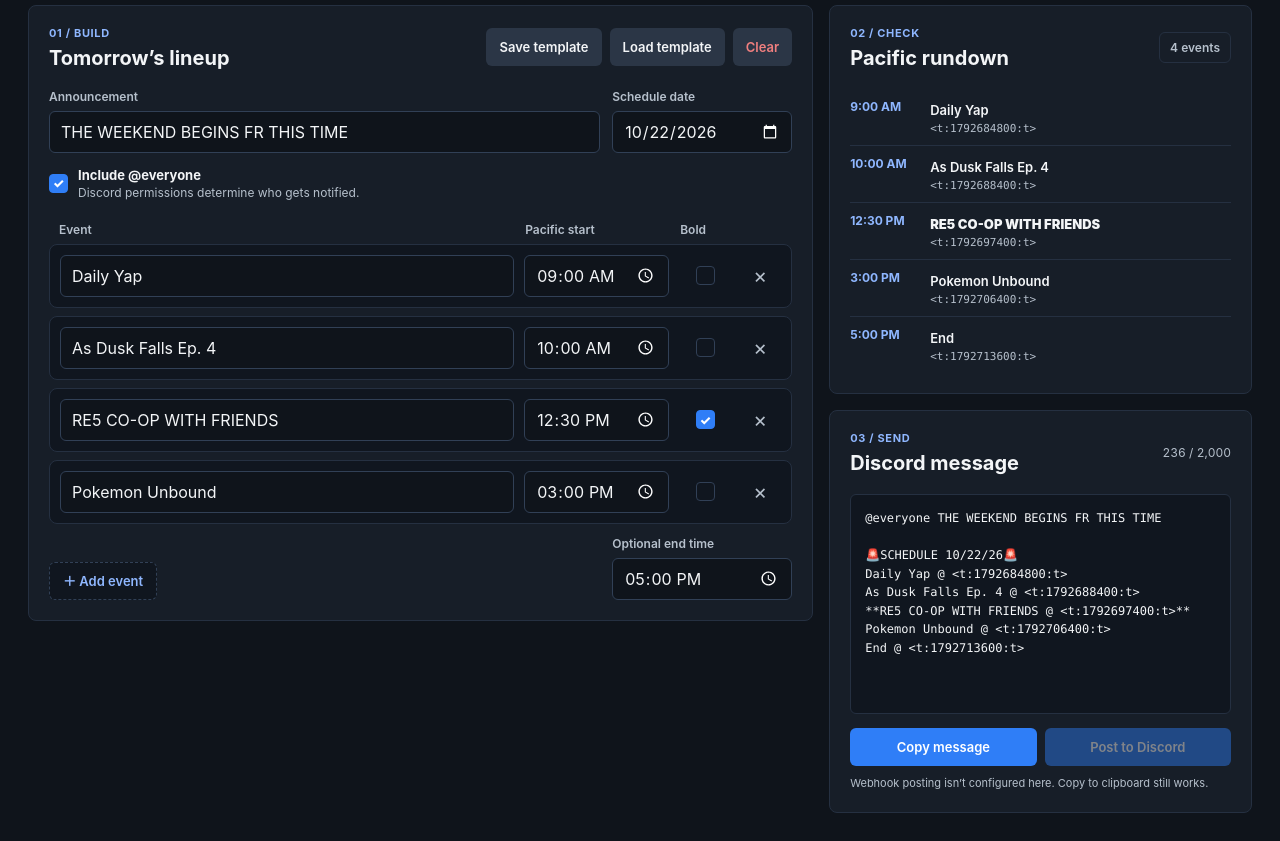
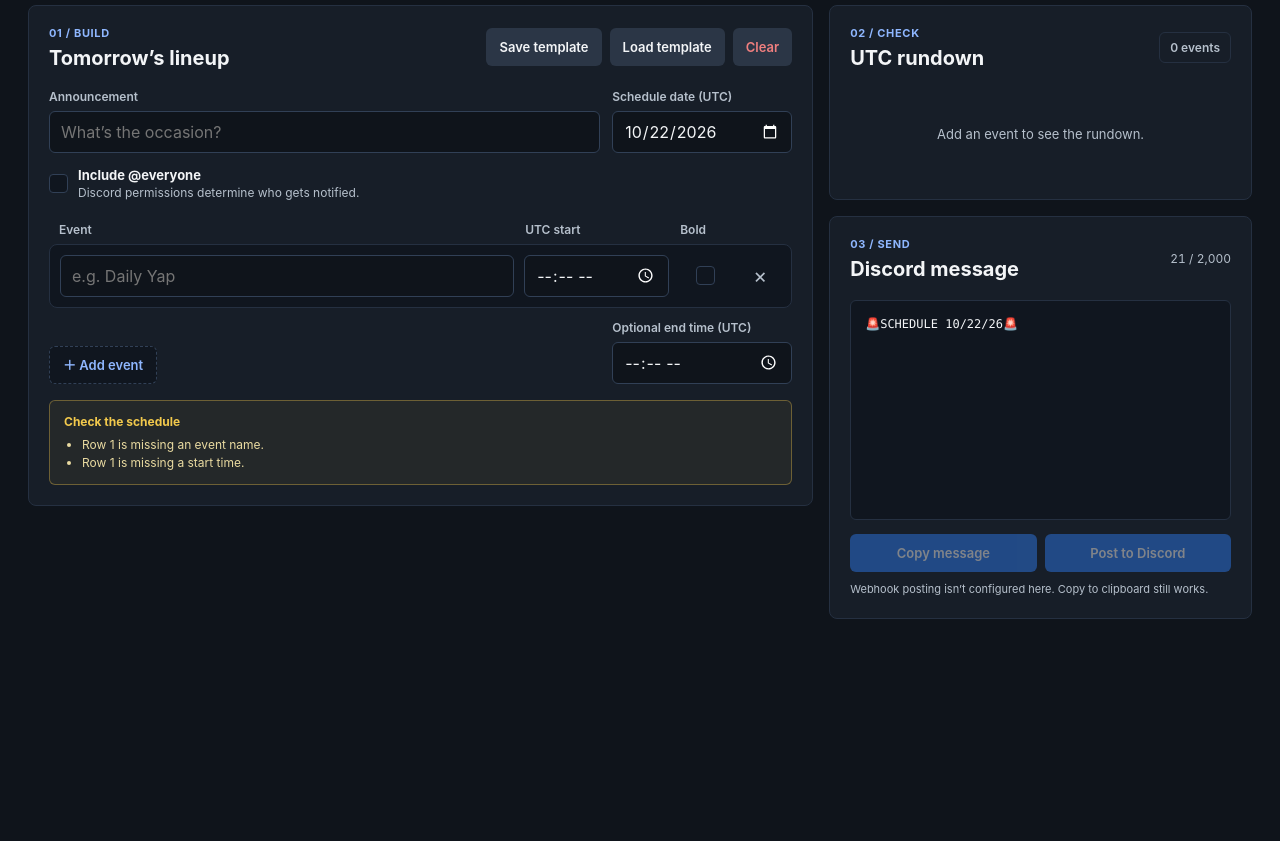
Before and after one commit to phantomsafe42/discord-stream-scheduler, a website with bundled scripts: page public/index.html in a window 1280 px wide. Shown: the part 97-938 px from the top of the page. After the commit the page ends 800 px from the top, so only its background shows below. Built offline with nearby package versions, Linux system fonts and the light colour scheme; files whose address does not match are found by name.

Commit message:
feat: use UTC for Discord schedule entry

```diff
--- a/public/app.js
+++ b/public/app.js
@@ -2,18 +2,13 @@ import {
   MAX_ROWS,
   buildDiscordMessage,
   cleanSingleLine,
-  pacificDateTimeToUnix,
-  tomorrowInPacific,
+  utcDateTimeToUnix,
+  tomorrowInUTC,
   validateSchedule
 } from "./core.js";
 
-const STORAGE_KEY = "discord-scheduler-template-v1";
-const defaultRows = [
-  { name: "Daily Yap", time: "09:00", bold: false },
-  { name: "As Dusk Falls Ep. 4", time: "10:00", bold: false },
-  { name: "RE5 CO-OP WITH FRIENDS", time: "12:30", bold: true },
-  { name: "Pokemon Unbound", time: "15:00", bold: false }
-];
+const STORAGE_KEY = "discord-scheduler-template-utc-v1";
+const PACIFIC_STORAGE_KEY = "discord-scheduler-template-v1";
 
 const elements = {
   announcement: document.querySelector("#announcement"),
@@ -86,11 +81,10 @@ function readSchedule() {
   };
 }
 
-function formatPacificTime(time) {
+function formatUTCTime(time) {
   if (!time) return "—";
   const [hour, minute] = time.split(":").map(Number);
-  return new Intl.DateTimeFormat("en-US", { hour: "numeric", minute: "2-digit" })
-    .format(new Date(2020, 0, 1, hour, minute));
+  return `${String(hour).padStart(2, "0")}:${String(minute).padStart(2, "0")} UTC`;
 }
 
 function updateAddState() {
@@ -118,7 +112,7 @@ function renderPreview(schedule) {
     item.className = "preview-item";
     const time = document.createElement("span");
     time.className = "preview-time";
-    time.textContent = formatPacificTime(entry.time);
+    time.textContent = formatUTCTime(entry.time);
     const details = document.createElement("div");
     const name = document.createElement("span");
     name.className = "preview-name";
@@ -127,7 +121,7 @@ function renderPreview(schedule) {
     const timestamp = document.createElement("code");
     timestamp.className = "preview-stamp";
     try {
-      timestamp.textContent = `<t:${pacificDateTimeToUnix(schedule.date, entry.time)}:t>`;
+      timestamp.textContent = `<t:${utcDateTimeToUnix(schedule.date, entry.time)}:t>`;
     } catch (error) {
       timestamp.textContent = error.message;
     }
@@ -166,7 +160,7 @@ function render() {
   elements.raw.textContent = message;
   elements.characters.textContent = `${message.length.toLocaleString()} / 2,000`;
   elements.characters.classList.toggle("over", message.length > 2000);
-  elements.copy.disabled = !message || message.startsWith("Cannot generate");
+  elements.copy.disabled = !message || message.startsWith("Cannot generate") || warnings.length > 0;
   elements.post.disabled = !webhookConfigured || elements.copy.disabled || warnings.length > 0;
   renderPreview(schedule);
   updateAddState();
@@ -174,7 +168,7 @@ function render() {
 
 function applySchedule(schedule) {
   elements.announcement.value = cleanSingleLine(schedule.announcement, 240);
-  elements.date.value = /^\d{4}-\d{2}-\d{2}$/.test(schedule.date ?? "") ? schedule.date : tomorrowInPacific();
+  elements.date.value = /^\d{4}-\d{2}-\d{2}$/.test(schedule.date ?? "") ? schedule.date : tomorrowInUTC();
   elements.includeEveryone.checked = schedule.includeEveryone !== false;
   elements.endTime.value = /^\d{2}:\d{2}$/.test(schedule.endTime ?? "") ? schedule.endTime : "";
   elements.rows.replaceChildren();
@@ -204,8 +198,13 @@ elements.save.addEventListener("click", () => {
 elements.load.addEventListener("click", () => {
   try {
     const saved = localStorage.getItem(STORAGE_KEY);
-    if (!saved) return showToast("No saved template yet");
-    applySchedule({ ...JSON.parse(saved), date: tomorrowInPacific() });
+    if (!saved) {
+      showToast(localStorage.getItem(PACIFIC_STORAGE_KEY)
+        ? "Old Pacific template remains saved; re-enter its times in UTC."
+        : "No saved UTC template yet");
+      return;
+    }
+    applySchedule({ ...JSON.parse(saved), date: tomorrowInUTC() });
     showToast("Template loaded for tomorrow");
   } catch {
     showToast("Saved template is invalid");
@@ -214,7 +213,7 @@ elements.load.addEventListener("click", () => {
 
 elements.clear.addEventListener("click", () => {
   if (!confirm("Clear the current schedule? Your saved template will stay available.")) return;
-  applySchedule({ announcement: "", date: tomorrowInPacific(), includeEveryone: false, rows: [{}], endTime: "" });
+  applySchedule({ announcement: "", date: tomorrowInUTC(), includeEveryone: false, rows: [{}], endTime: "" });
 });
 
 elements.copy.addEventListener("click", async () => {
@@ -262,10 +261,10 @@ async function checkWebhook() {
 }
 
 applySchedule({
-  announcement: elements.announcement.value,
-  date: tomorrowInPacific(),
-  includeEveryone: true,
-  rows: defaultRows,
-  endTime: "17:00"
+  announcement: "",
+  date: tomorrowInUTC(),
+  includeEveryone: false,
+  rows: [{}],
+  endTime: ""
 });
 checkWebhook();
--- a/public/core.js
+++ b/public/core.js
@@ -1,71 +1,31 @@
-export const TIME_ZONE = "America/Los_Angeles";
+export const TIME_ZONE = "UTC";
 export const MAX_ROWS = 20;
 export const MAX_MESSAGE_LENGTH = 2000;
 export const MAX_EVENT_LENGTH = 100;
 export const MAX_ANNOUNCEMENT_LENGTH = 240;
 
-const localFormatter = new Intl.DateTimeFormat("en-CA", {
-  timeZone: TIME_ZONE,
-  year: "numeric",
-  month: "2-digit",
-  day: "2-digit",
-  hour: "2-digit",
-  minute: "2-digit",
-  second: "2-digit",
-  hourCycle: "h23"
-});
-
-function partsAt(milliseconds) {
-  const parts = Object.fromEntries(
-    localFormatter
-      .formatToParts(new Date(milliseconds))
-      .filter((part) => part.type !== "literal")
-      .map((part) => [part.type, Number(part.value)])
-  );
-  return parts;
-}
-
-function sameLocal(parts, wanted) {
-  return ["year", "month", "day", "hour", "minute"].every(
-    (key) => parts[key] === wanted[key]
-  );
-}
-
-export function pacificDateTimeToUnix(date, time) {
+export function utcDateTimeToUnix(date, time) {
   if (!/^\d{4}-\d{2}-\d{2}$/.test(date) || !/^\d{2}:\d{2}$/.test(time)) {
     throw new RangeError("Enter a valid date and time.");
   }
 
   const [year, month, day] = date.split("-").map(Number);
   const [hour, minute] = time.split(":").map(Number);
-  const wanted = { year, month, day, hour, minute };
-  const naiveUtc = Date.UTC(year, month - 1, day, hour, minute);
-  const matches = [];
-
-  // Search the complete range of real-world UTC offsets. This resolves PST/PDT
-  // without assuming either offset and lets us detect skipped DST wall times.
-  for (let offsetMinutes = -14 * 60; offsetMinutes <= 14 * 60; offsetMinutes += 15) {
-    const candidate = naiveUtc - offsetMinutes * 60_000;
-    if (sameLocal(partsAt(candidate), wanted)) matches.push(candidate);
+  const instant = new Date(0);
+  instant.setUTCFullYear(year, month - 1, day);
+  instant.setUTCHours(hour, minute, 0, 0);
+  if (
+    instant.getUTCFullYear() !== year || instant.getUTCMonth() !== month - 1 ||
+    instant.getUTCDate() !== day || instant.getUTCHours() !== hour ||
+    instant.getUTCMinutes() !== minute
+  ) {
+    throw new RangeError("Enter a valid UTC date and time.");
   }
-
-  if (matches.length === 0) {
-    throw new RangeError("That Pacific time does not exist because of daylight saving time.");
-  }
-
-  // A fall-back hour occurs twice. Choose the first occurrence consistently.
-  return Math.min(...matches) / 1000;
+  return instant.getTime() / 1000;
 }
 
-export function tomorrowInPacific(now = new Date()) {
-  const todayParts = partsAt(now.getTime());
-  const noonUtc = Date.UTC(todayParts.year, todayParts.month - 1, todayParts.day, 12);
-  const tomorrow = new Date(noonUtc + 86_400_000);
-  return [
-    tomorrow.getUTCFullYear(),
-    String(tomorrow.getUTCMonth() + 1).padStart(2, "0"),
-    String(tomorrow.getUTCDate()).padStart(2, "0")
-  ].join("-");
+export function tomorrowInUTC(now = new Date()) {
+  return new Date(now.getTime() + 86_400_000).toISOString().slice(0, 10);
 }
 
 export function formatScheduleDate(date) {
@@ -95,7 +55,7 @@ export function validateSchedule(schedule) {
       return;
     }
     try {
-      const timestamp = pacificDateTimeToUnix(schedule.date, row.time);
+      const timestamp = utcDateTimeToUnix(schedule.date, row.time);
       if (seenTimes.has(timestamp)) warnings.push(`${label} has a duplicate start time.`);
       if (previousTimestamp !== null && timestamp < previousTimestamp) {
         warnings.push(`${label} is out of chronological order.`);
@@ -109,7 +69,7 @@ export function validateSchedule(schedule) {
 
   if (schedule.endTime) {
     try {
-      const endTimestamp = pacificDateTimeToUnix(schedule.date, schedule.endTime);
+      const endTimestamp = utcDateTimeToUnix(schedule.date, schedule.endTime);
       if (seenTimes.has(endTimestamp)) warnings.push("End has a duplicate time.");
       if (previousTimestamp !== null && endTimestamp < previousTimestamp) {
         warnings.push("End is earlier than the final event.");
@@ -133,13 +93,13 @@ export function buildDiscordMessage(schedule) {
   for (const row of rows) {
     const name = cleanSingleLine(row.name, MAX_EVENT_LENGTH);
     if (!name || !row.time) continue;
-    const timestamp = pacificDateTimeToUnix(schedule.date, row.time);
+    const timestamp = utcDateTimeToUnix(schedule.date, row.time);
     const line = `${name} @ <t:${timestamp}:t>`;
     lines.push(row.bold ? `**${line}**` : line);
   }
 
   if (schedule.endTime) {
-    const timestamp = pacificDateTimeToUnix(schedule.date, schedule.endTime);
+    const timestamp = utcDateTimeToUnix(schedule.date, schedule.endTime);
     lines.push(`End @ <t:${timestamp}:t>`);
   }
 
--- a/public/index.html
+++ b/public/index.html
@@ -4,7 +4,7 @@
     <meta charset="UTF-8">
     <meta name="viewport" content="width=device-width, initial-scale=1">
     <meta name="theme-color" content="#0d0f17">
-    <meta name="description" content="Build timezone-aware Discord stream schedules from Pacific times.">
+    <meta name="description" content="Build Discord stream schedules from UTC times.">
     <title>Discord Stream Schedule Builder</title>
     <link rel="stylesheet" href="./styles.css">
   </head>
@@ -14,9 +14,9 @@
         <p class="eyebrow">PRIVATE STREAM TOOL</p>
         <h1>Discord Stream<br> <span>Schedule Builder</span></h1>
       </div>
-      <div class="timezone-chip" title="Times automatically account for PST and PDT">
+      <div class="timezone-chip" title="Enter all schedule dates and times in UTC">
         <span class="live-dot" aria-hidden="true"></span>
-        Pacific time
+        UTC
       </div>
     </header>
 
@@ -37,10 +37,10 @@
         <div class="top-fields">
           <label class="field announcement-field">
             <span>Announcement</span>
-            <input id="announcement" maxlength="240" autocomplete="off" value="THE WEEKEND BEGINS FR THIS TIME" placeholder="What’s the occasion?">
+            <input id="announcement" maxlength="240" autocomplete="off" placeholder="What’s the occasion?">
           </label>
           <label class="field date-field">
-            <span>Schedule date</span>
+            <span>Schedule date (UTC)</span>
             <input id="schedule-date" type="date" required>
           </label>
         </div>
@@ -52,14 +52,14 @@
         </label>
 
         <div class="row-labels" aria-hidden="true">
-          <span>Event</span><span>Pacific start</span><span>Bold</span><span></span>
+          <span>Event</span><span>UTC start</span><span>Bold</span><span></span>
         </div>
         <div id="schedule-rows" class="schedule-rows"></div>
 
         <div class="row-footer">
           <button type="button" id="add-row" class="button add-button"><span aria-hidden="true">＋</span> Add event</button>
           <label class="field end-field">
-            <span>Optional end time</span>
+            <span>Optional end time (UTC)</span>
             <input id="end-time" type="time">
           </label>
         </div>
@@ -72,7 +72,7 @@
           <div class="section-heading">
             <div>
               <p class="step">02 / CHECK</p>
-              <h2>Pacific rundown</h2>
+              <h2>UTC rundown</h2>
             </div>
             <span id="event-count" class="count-chip">0 events</span>
           </div>
@@ -106,7 +106,7 @@
           <input class="event-name" maxlength="100" autocomplete="off" placeholder="e.g. Daily Yap">
         </label>
         <label class="field row-time">
-          <span class="mobile-label">Pacific start</span>
+          <span class="mobile-label">UTC start</span>
           <input class="event-time" type="time">
         </label>
         <label class="bold-toggle" title="Bold this line">
--- a/public/styles.css
+++ b/public/styles.css
@@ -423,7 +423,7 @@ pre {
 
   h1 { font-size: 22px; }
   h1 br { display: block; }
-  .timezone-chip { padding: 7px; font-size: 0; }
+  .timezone-chip { padding: 7px; font-size: 12px; }
   .output-column { grid-template-columns: 1fr; }
   .editor-panel,
   .preview-panel,
```
Also changed, not shown: test/core.test.js (+21 -29 lines).
